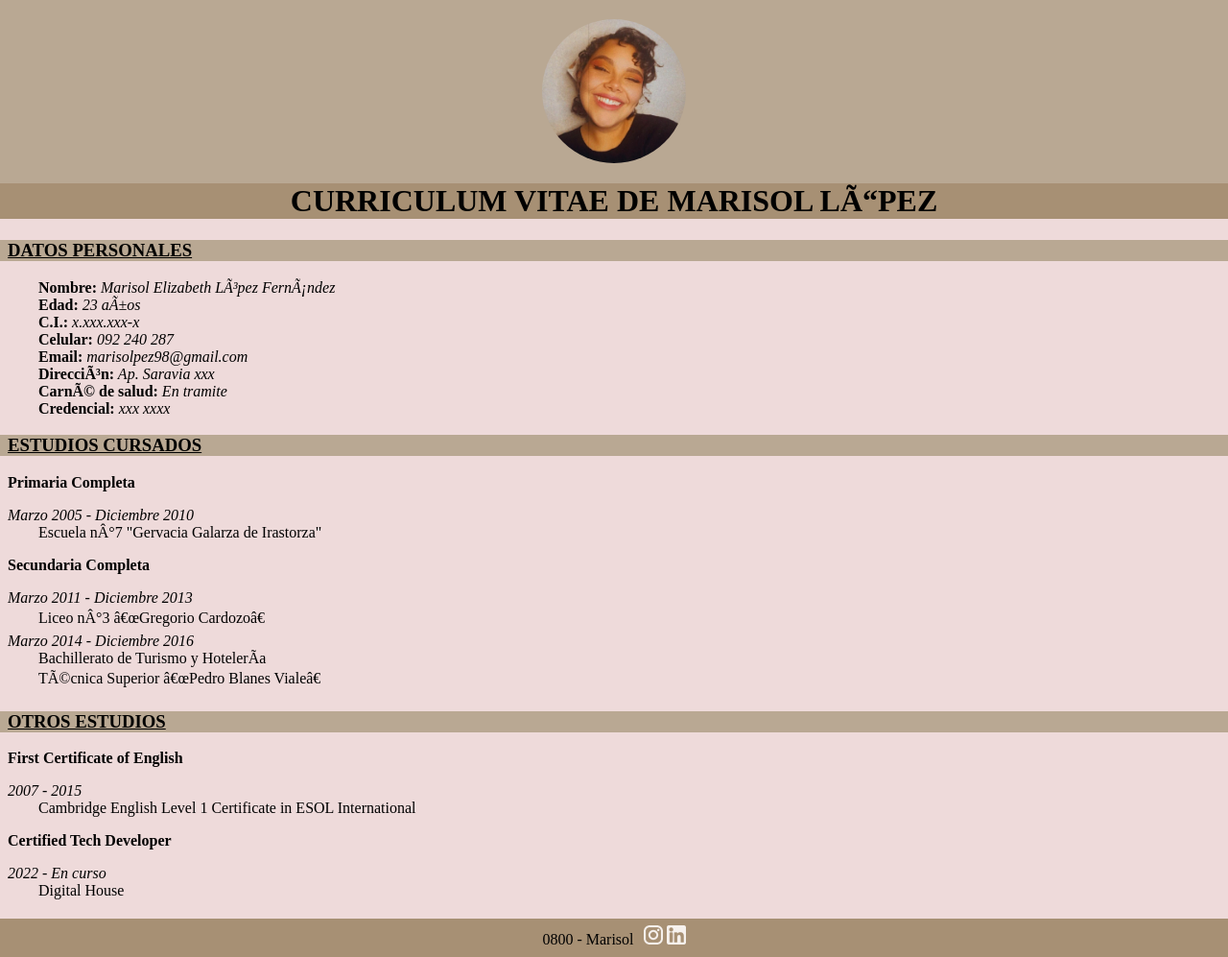
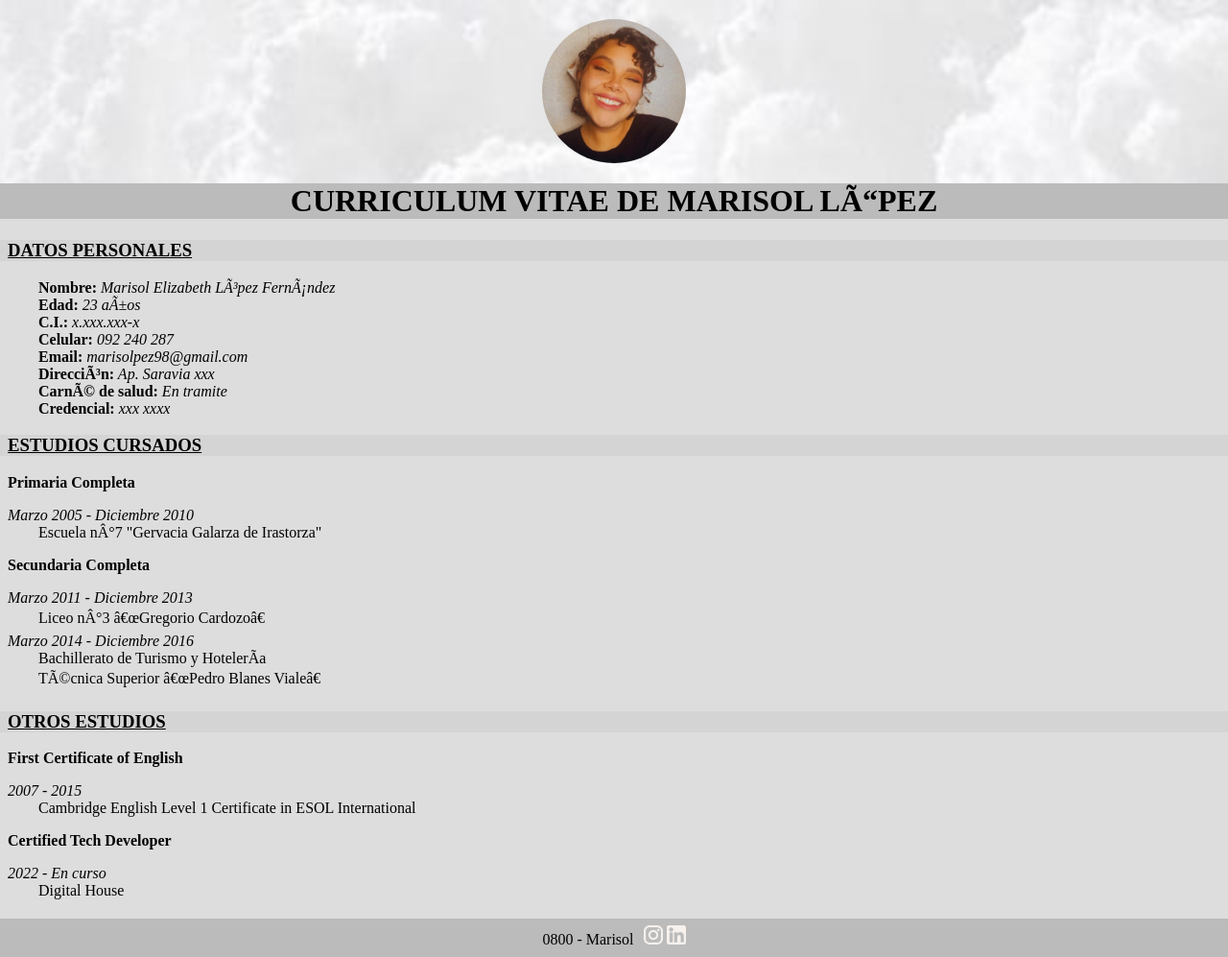
Before and after one commit to MarisolLpez/trabajo-7-marisolc15, a plain HTML site: page index.html in a window 1280 px wide. Shown: the whole page at 96% size. Drawn offline with Linux system fonts and the light colour scheme.

Commit message:
Add banner and about me page

```diff
--- a/CSS/styles.css
+++ b/CSS/styles.css
@@ -1,11 +1,11 @@
 body {
     margin: 0;
-    background-color: rgb(238, 218, 218);
+    background-color: rgb(221, 221, 221);
 }
 
 header{
-    background-color: rgb(185, 168, 147);
     padding-top: 20px;
+    background-image: url(../Img/banner.png);
 }
 
 #my-photo {
@@ -16,14 +16,14 @@ header{
 }
 
 h1{
-    background-color: rgb(167, 144, 116);
+    background-color: rgb(187, 187, 187);
     text-align: center;
 }
 
 h3{
     text-decoration: underline;
     text-transform: uppercase;
-    background-color: rgb(185, 168, 147);
+    background-color: rgb(212, 212, 212);
 }
 
 ul{
@@ -47,7 +47,7 @@ dt{
 }
 
 footer{
-    background-color: rgb(167, 144, 116);
+    background-color: rgb(187, 187, 187);
     text-align: center;
     height: 40px;
     margin-top: 20px;
```
Also changed, not shown: Img/banner.png (added), about-me/sobremi.html (added).
